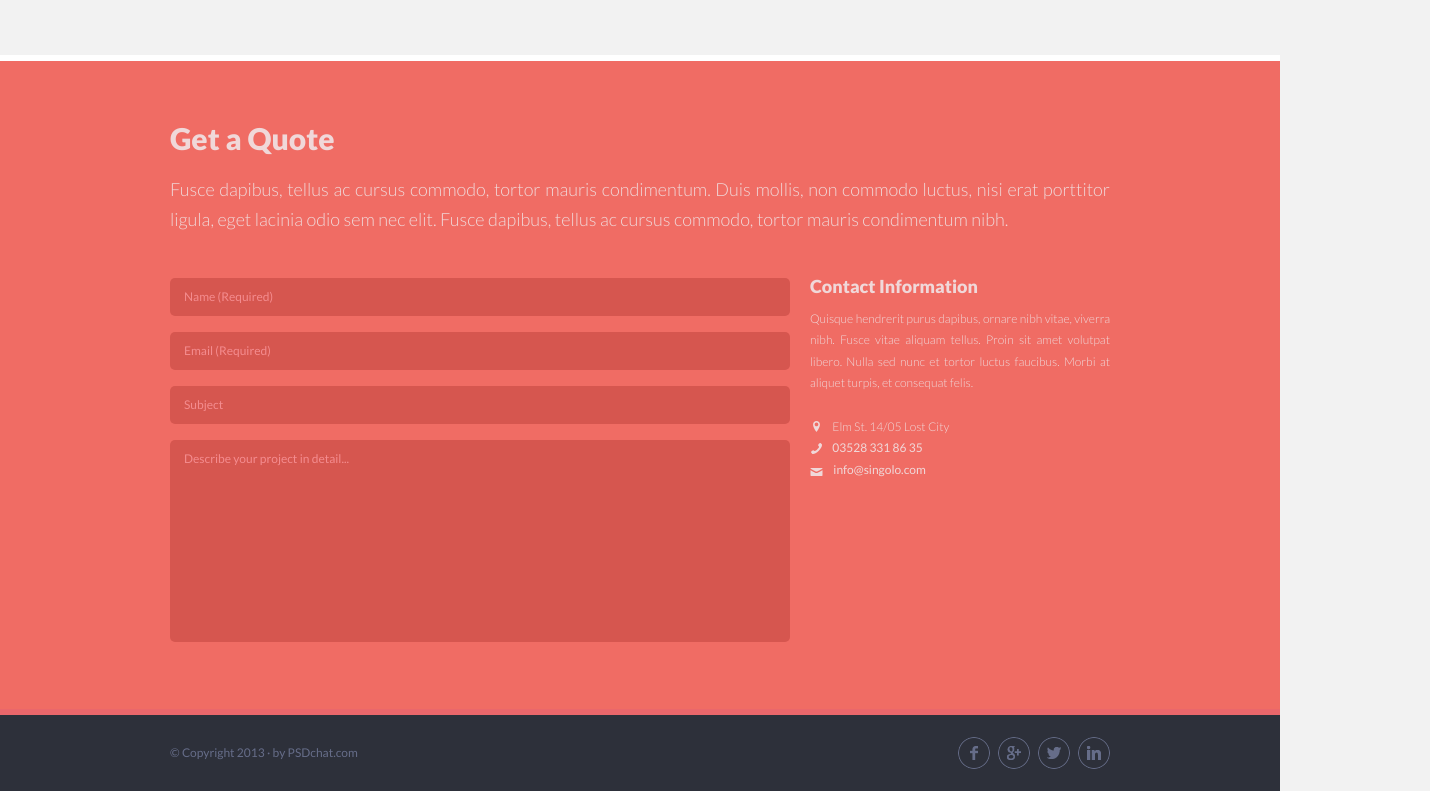
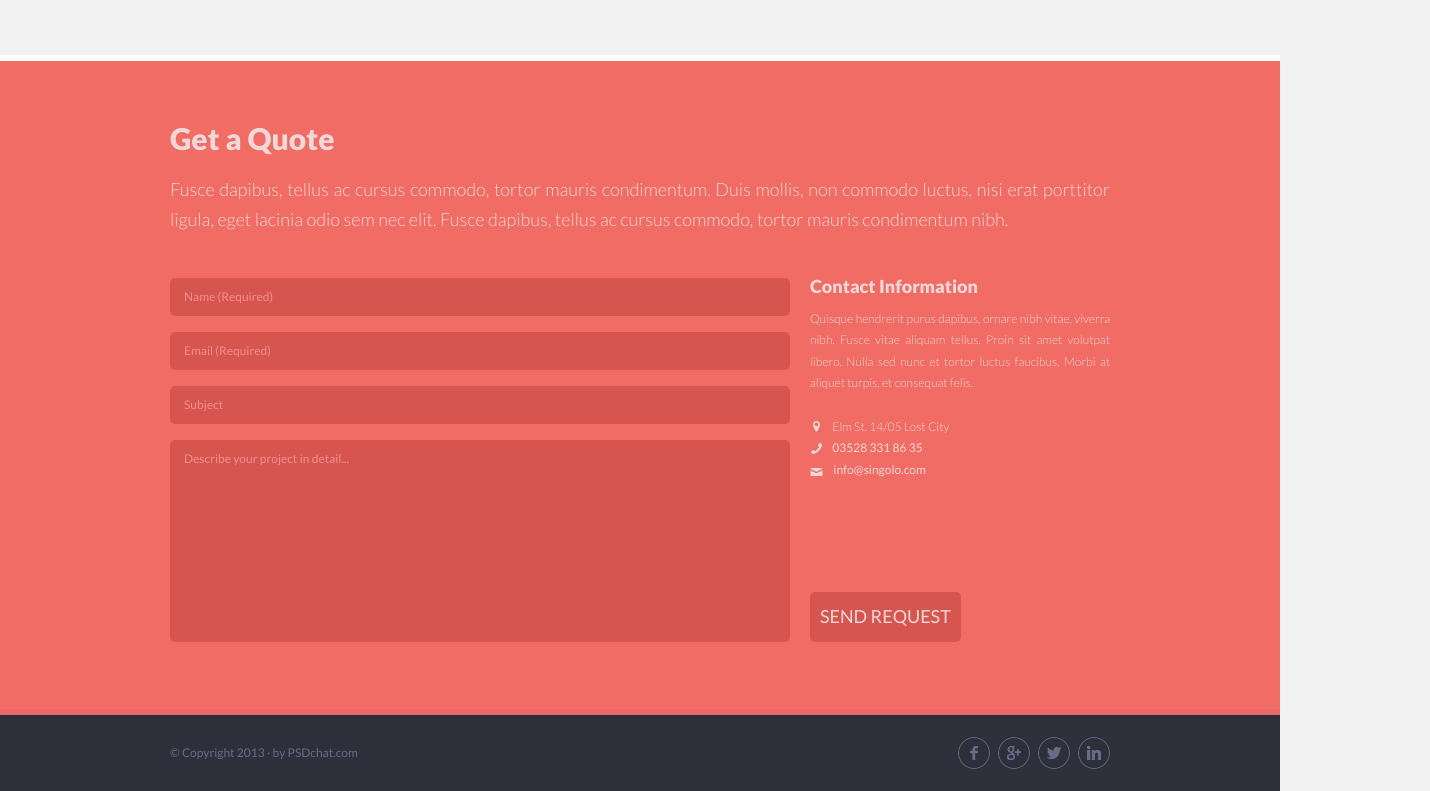
Before and after one commit to PetrischakMaxim/singolo, a plain HTML site: page index.html in a window 1280 px wide. Shown: the part 2740-3531 px from the top of the page, 1430 px wide, since content can reach past the window. Drawn offline with Linux system fonts and the light colour scheme.

Commit message:
feat: add submit button

```diff
--- a/index.html
+++ b/index.html
@@ -378,8 +378,8 @@
                                         <textarea id="textarea-field" class="form__field form__field--textarea"
                                             placeholder="Describe your project in detail..."></textarea>
                                     </li>
-                                    <li class="form__item visually-hidden">
-                                        <button type="submit">Send request</button>
+                                    <li class="form__item form__item--absolute">
+                                        <button class="form__submit-btn" type="submit">Send request</button>
                                     </li>
                                 </ul>
                             </form>
--- a/style.css
+++ b/style.css
@@ -5,11 +5,12 @@
  * 2. Add the correct text decoration in Chrome, Edge, IE, Opera, and Safari.
  */
 abbr[title] {
-  text-decoration: underline;
   /* 2 */
   -webkit-text-decoration: underline dotted;
+          text-decoration: underline;
           text-decoration: underline dotted;
   /* 2 */
+
   border-bottom: none;
   /* 1 */
 }
@@ -27,6 +28,7 @@ select,
 textarea {
   margin: 0;
   /* 2 */
+
   font-size: 100%;
   /* 1 */
   line-height: 1.15;
@@ -73,6 +75,7 @@ button::-moz-focus-inner,
 [type=reset]::-moz-focus-inner,
 [type=submit]::-moz-focus-inner {
   padding: 0;
+
   border-style: none;
 }
 
@@ -108,6 +111,7 @@ textarea {
   font-style: normal;
   font-weight: 300;
   font-family: "Lato";
+
   font-display: swap;
   src: url("./assets/fonts/lato-light-webfont.woff2") format("woff2");
 }
@@ -115,6 +119,7 @@ textarea {
   font-style: normal;
   font-weight: 400;
   font-family: "Lato";
+
   font-display: swap;
   src: url("./assets/fonts/lato-regular-webfont.woff2") format("woff2");
 }
@@ -122,6 +127,7 @@ textarea {
   font-style: normal;
   font-weight: 700;
   font-family: "Lato";
+
   font-display: swap;
   src: url("./assets/fonts/lato-bold-webfont.woff2") format("woff2");
 }
@@ -129,6 +135,7 @@ textarea {
   font-style: normal;
   font-weight: 900;
   font-family: "Lato";
+
   font-display: swap;
   src: url("./assets/fonts/lato-black-webfont.woff2") format("woff2");
 }
@@ -153,21 +160,25 @@ ul,
 li {
   margin: 0;
   padding: 0;
+
   list-style: none;
 }
 
 body {
   min-width: 1020px;
   margin: 0;
+
   font-size: 18px;
   line-height: 30px;
   font-family: "Lato", "Arial", "Helvetica", sans-serif;
   color: #767e9e;
+
   background-color: #f2f2f2;
 }
 
 .container {
   position: relative;
+
   width: 960px;
   margin: 0 auto;
   padding: 0 10px;
@@ -175,6 +186,7 @@ body {
 
 .header {
   color: #ffffff;
+
   background-color: #2d303a;
   border-bottom: 6px solid #323746;
 }
@@ -196,6 +208,7 @@ body {
   position: relative;
   top: 7px;
   left: 0;
+
   font-size: inherit;
   color: #f06c64;
 }
@@ -204,11 +217,14 @@ body {
   display: inline-flex;
   margin: 0;
   padding: 0;
+
   text-align: justify;
 }
 .navigation__item {
   position: relative;
+
   margin-right: 28px;
+
   list-style-type: disc;
   font-size: 12px;
   color: #494e62;
@@ -225,10 +241,14 @@ body {
 .navigation__link {
   display: block;
   padding-top: 15px;
+
   color: #ffffff;
+
   transition: color 0.5s ease;
 }
-.navigation__link--current, .navigation__link:hover, .navigation__link:active {
+.navigation__link--current,
+.navigation__link:hover,
+.navigation__link:active {
   color: #f06c64;
 }
 
@@ -238,6 +258,7 @@ body {
 }
 .slider__list {
   position: relative;
+
   display: grid;
   padding: 54px 0 57px;
 }
@@ -247,21 +268,27 @@ body {
   width: 100%;
   height: 100%;
   padding: 0 72px;
+
   opacity: 0;
+
   transition: opacity 0.5s linear;
+
   grid-column: 1/-1;
   grid-row: 1/-1;
 }
 .slider__slide--visible {
   z-index: 1;
+
   opacity: 1;
 }
 .slider__image {
   position: relative;
+
   max-width: 100%;
 }
 .slider__image--left {
   top: -1px;
+
   margin-right: 73px;
 }
 .slider__image--right {
@@ -273,6 +300,7 @@ body {
   top: 0;
   left: 0;
   z-index: 1;
+
   display: flex;
   justify-content: space-between;
   align-items: center;
@@ -283,21 +311,27 @@ body {
 .slider__btn {
   position: relative;
   top: -3px;
+
   width: 41px;
   height: 27px;
+
   font-size: 0;
+
   background-color: transparent;
   border: 0;
   cursor: pointer;
-  transition: opacity 0.5s ease;
+
+  transition: all 0.5s ease;
 }
 .slider__btn::after {
   content: "";
   position: absolute;
   top: 0;
   left: 0;
+
   width: inherit;
   height: inherit;
+
   background-repeat: no-repeat;
   background-position: center;
   background-size: contain;
@@ -311,13 +345,17 @@ body {
 .slider__btn--next::after {
   background-image: url(./assets/images/chevron-right.svg);
 }
-.slider__btn:hover, .slider__btn:active {
+.slider__btn:hover,
+.slider__btn:active {
+  transform: scale(1.2);
   opacity: 0.8;
 }
 
 .services {
   padding: 38px 0 60px;
+
   color: #666d89;
+
   background-color: #f2f2f2;
   border-bottom: 6px solid #ffffff;
 }
@@ -326,6 +364,7 @@ body {
 }
 .services__title {
   margin-bottom: 20px;
+
   font-weight: 900;
   font-size: 30px;
 }
@@ -349,12 +388,15 @@ body {
   width: 59px;
   height: 59px;
   margin-right: 19px;
+
   text-align: center;
+
   border: 1px solid currentColor;
   border-radius: 50%;
 }
 .feature__title {
   margin: -1px 0 10px 0;
+
   font-weight: 900;
   font-size: 18px;
   line-height: 1;
@@ -364,6 +406,7 @@ body {
 }
 .feature__description {
   margin: 0;
+
   font-size: 12px;
   line-height: 21.5px;
   text-align: justify;
@@ -373,17 +416,21 @@ body {
 /* Portfolio */
 .portfolio {
   padding: 38px 0 67px;
+
   color: #767e9e;
+
   background-color: #2d303a;
   border-bottom: 6px solid #323746;
 }
 .portfolio__title {
   margin-bottom: 21px;
+
   font-weight: 900;
   font-size: 30px;
 }
 .portfolio__description {
   margin-bottom: 5px;
+
   font-weight: 300;
 }
 .portfolio__navigation {
@@ -401,16 +448,20 @@ body {
 .portfolio__link {
   display: block;
   padding: 0 6px 0 8px;
+
   font-size: 12px;
   line-height: 19px;
   text-align: center;
   color: #666d89;
   text-transform: none;
+
   border: 1px solid currentColor;
   border-radius: 5px;
+
   transition: all 0.3s ease;
 }
-.portfolio__link--active, .portfolio__link:hover {
+.portfolio__link--active,
+.portfolio__link:hover {
   color: #dedede;
 }
 .portfolio--work {
@@ -426,18 +477,22 @@ body {
 /* About */
 .about {
   padding: 38px 0 58px;
+
   color: #666d89;
+
   background-color: #f2f2f2;
   border-bottom: 6px solid #ffffff;
 }
 .about__title {
   margin-bottom: 21px;
+
   font-weight: 900;
   font-size: 30px;
   text-transform: capitalize;
 }
 .about__description {
   margin-bottom: 44px;
+
   font-weight: 300;
   font-size: 18px;
   line-height: 30px;
@@ -455,12 +510,17 @@ body {
 }
 .user__name {
   margin-bottom: 9px;
+  overflow: hidden;
+
   font-weight: 900;
   font-size: 18px;
   line-height: 1;
+  white-space: nowrap;
+  text-overflow: ellipsis;
 }
 .user__bio {
   margin: 0;
+
   font-weight: 400;
   font-size: 12px;
   line-height: 22px;
@@ -482,8 +542,10 @@ body {
   display: block;
   width: 32px;
   height: 32px;
+
   background: transparent no-repeat center/contain;
   border-radius: 50%;
+
   transition: background-color 0.3s ease;
 }
 .social__link--fb {
@@ -498,7 +560,8 @@ body {
 .social__link--lk {
   background-image: url(./assets/images/lk-icon.png);
 }
-.social__link:hover, .social__link:active {
+.social__link:hover,
+.social__link:active {
   background-color: #ffffff;
   transform: scale(1.05);
 }
@@ -506,36 +569,44 @@ body {
 /* Contact */
 .contact {
   padding: 38px 0 51px;
+
   color: #f0d8d9;
+
   background-color: #f06c64;
   border-bottom: 6px solid #ea676b;
 }
 .contact__title {
   margin-bottom: 21px;
+
   font-weight: 900;
   font-size: 30px;
 }
 .contact__description {
   margin-bottom: 43px;
+
   font-weight: 300;
   font-size: 18px;
   text-align: justify;
 }
 .contact__subtitle {
   margin: 0 0 11px;
+
   font-weight: 900;
   font-size: 18px;
   line-height: 1;
 }
-.contact__text, .contact__address {
+.contact__text,
+.contact__address {
   margin-bottom: 22px;
+
   font-style: normal;
   font-weight: 300;
   font-size: 12px;
   line-height: 21.5px;
   text-align: justify;
 }
-.contact__text a, .contact__address a {
+.contact__text a,
+.contact__address a {
   font-weight: normal;
   text-transform: lowercase;
 }
@@ -543,12 +614,15 @@ body {
   content: "";
   position: relative;
   top: -1px;
+
   display: inline-block;
   width: 12px;
   height: 11px;
   margin-right: 8px;
+
   vertical-align: middle;
   text-align: center;
+
   background: no-repeat 50% 50%/contain;
 }
 .contact__address--city::before {
@@ -559,7 +633,9 @@ body {
 }
 .contact__address--email::before {
   top: 1px;
+
   width: 13px;
+
   background-image: url(./assets/images/mail-icon.svg);
 }
 
@@ -580,6 +656,8 @@ body {
 
 /* Form */
 .form {
+  position: relative;
+
   width: 100%;
 }
 .form__item {
@@ -588,20 +666,31 @@ body {
 .form__item:last-child {
   margin-bottom: 0;
 }
+.form__item--absolute {
+  position: absolute;
+  bottom: 0;
+  left: 640px;
+
+  width: 100%;
+}
 .form__field {
   display: block;
   width: 100%;
   padding: 4px 14px;
+
   font: inherit;
   font-size: 12px;
   color: #f48c8f;
+
   background-color: #d6564f;
   border: 0;
   border-radius: 5px;
+
   transition: all 0.3s ease;
 }
 .form__field--textarea {
   height: 202px;
+
   resize: none;
 }
 .form__field:valid:not(:placeholder-shown) {
@@ -625,11 +714,25 @@ body {
 .form__field:focus::-moz-placeholder {
   color: transparent;
 }
+.form__submit-btn {
+  padding: 10px;
+
+  font: inherit;
+  color: inherit;
+  text-transform: uppercase;
+
+  background: #d6564f;
+  border: 0;
+  border-radius: 5px;
+  cursor: pointer;
+}
 
 /* Footer */
 .footer {
   padding: 11px 0;
+
   color: #666d89;
+
   background-color: #2d303a;
 }
 .footer__inner {
@@ -641,8 +744,9 @@ body {
 .copyright {
   font-weight: normal;
   font-size: 12px;
+
   -webkit-user-select: none;
-  user-select: none;
+          user-select: none;
   pointer-events: none;
 }
 
@@ -656,6 +760,8 @@ body {
   grid-template-columns: 299px 301px 300px;
 }
 .grid--4col {
+  height: 601px;
+
   grid-gap: 20px;
   grid-template-columns: 220px 220px 220px 220px;
 }
@@ -666,10 +772,13 @@ body {
 /* Hidden class */
 .visually-hidden {
   position: absolute;
+
   width: 1px;
   height: 1px;
   padding: 0;
   overflow: hidden;
+
   border: 0;
+
   clip: rect(1px, 1px, 1px, 1px);
 }
```
